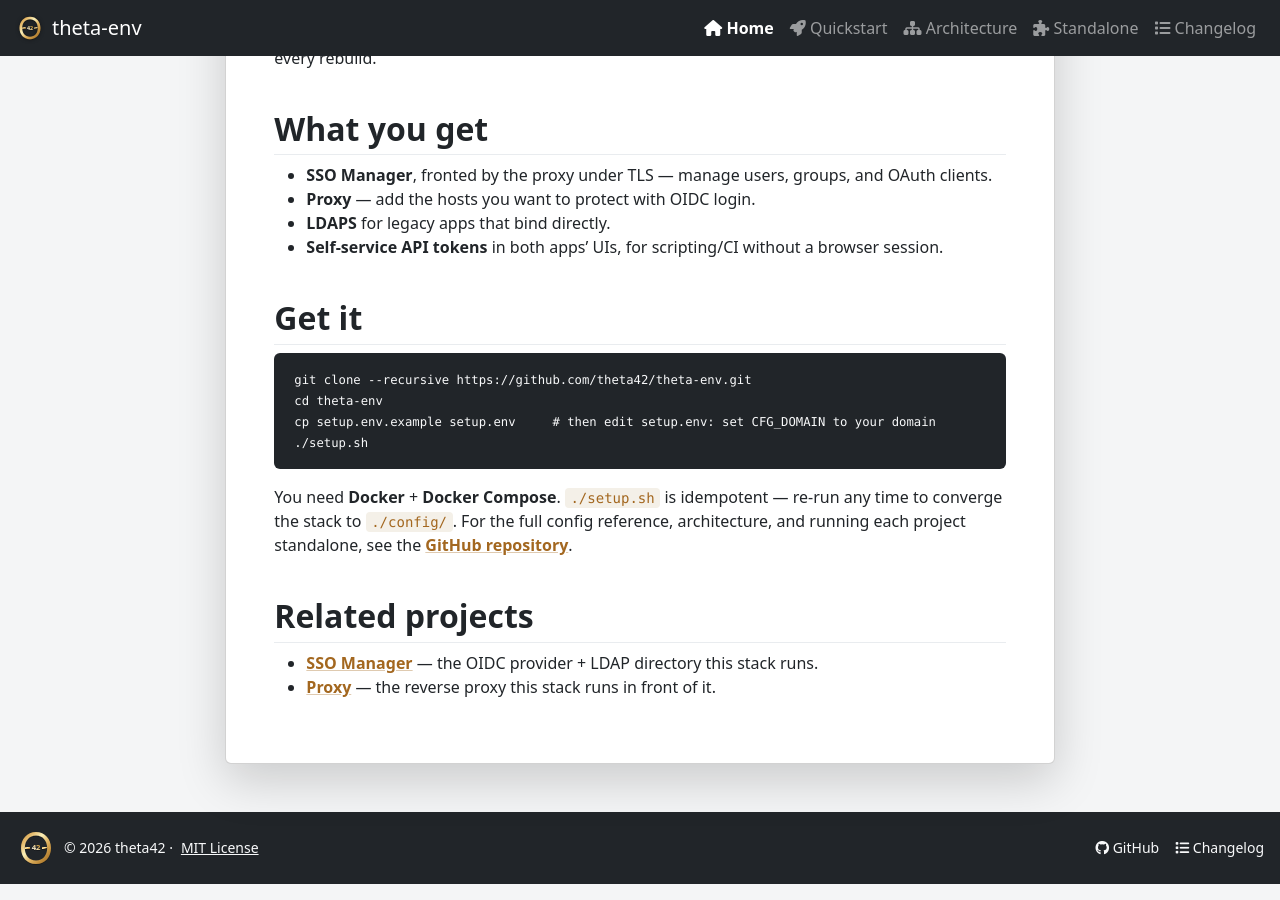
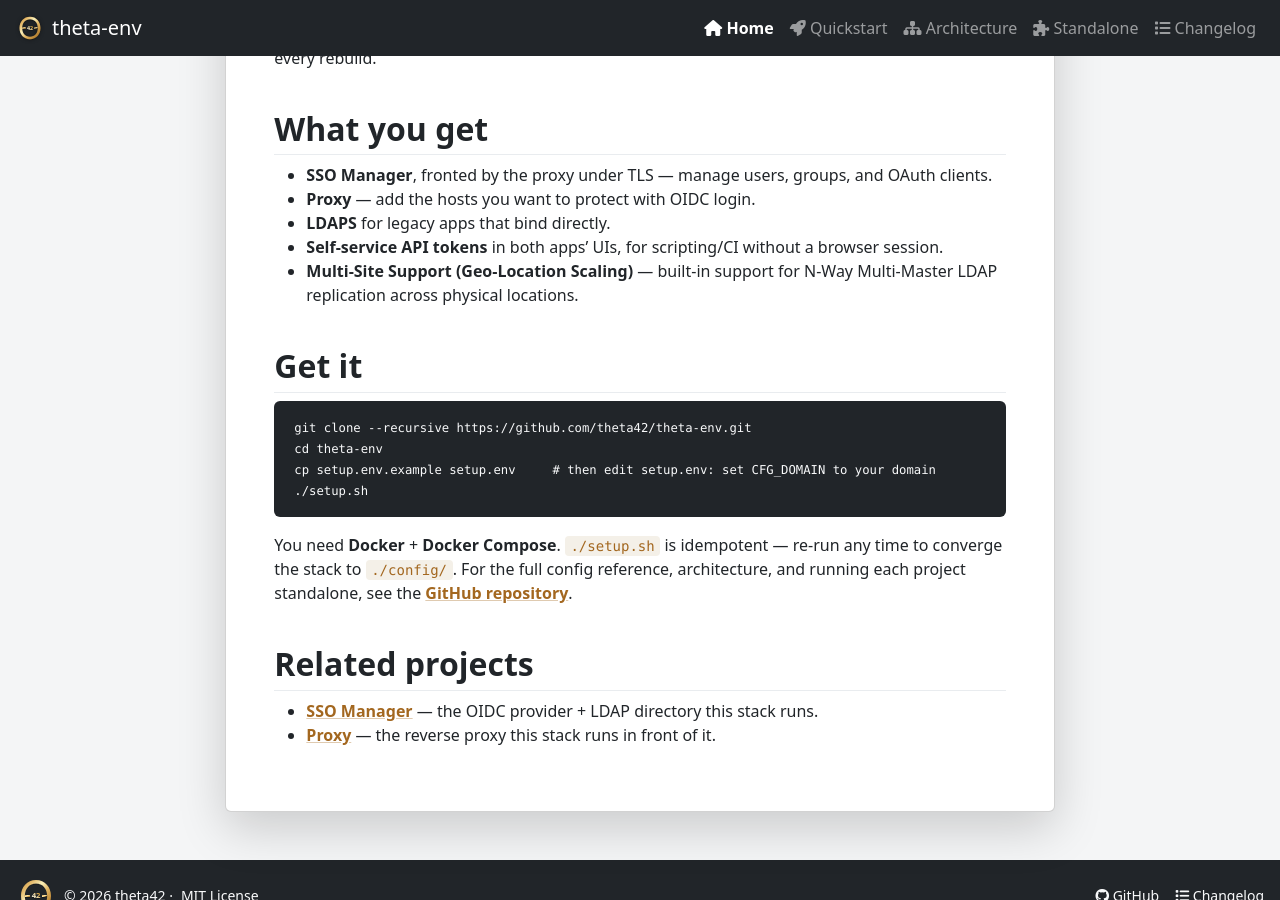
Before and after one commit to theta42/theta-env, a Jekyll site: the page built from docs/index.md, in a window 1280 px wide and 900 px high, scrolled down 975 px. Built offline with Jekyll 4.4.1, drawn with Linux system fonts in a browser that asks for light colours.

Commit message:
docs: Add Multi-Site Support to features list

```diff
--- a/docs/index.md
+++ b/docs/index.md
@@ -44,6 +44,7 @@ snapshots state before every rebuild.
 - **LDAPS** for legacy apps that bind directly.
 - **Self-service API tokens** in both apps' UIs, for scripting/CI without a
   browser session.
+- **Multi-Site Support (Geo-Location Scaling)** — built-in support for N-Way Multi-Master LDAP replication across physical locations.
 
 ## Get it
 
```
Also changed, not shown: README.md.
